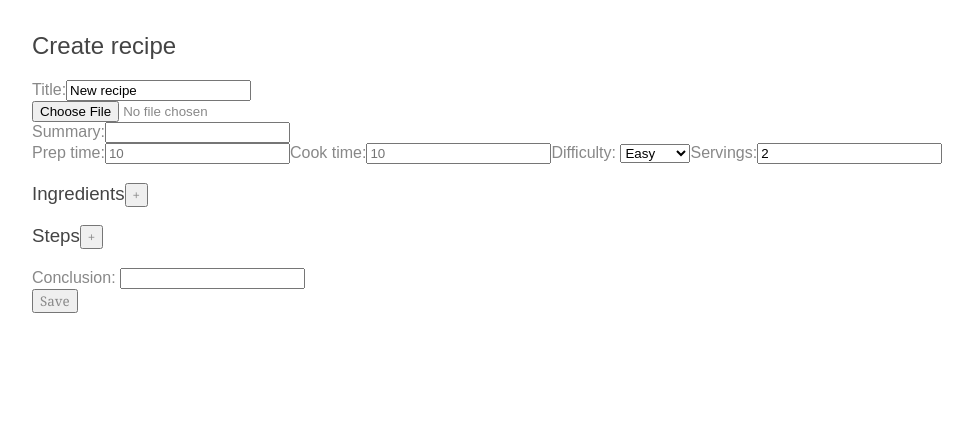
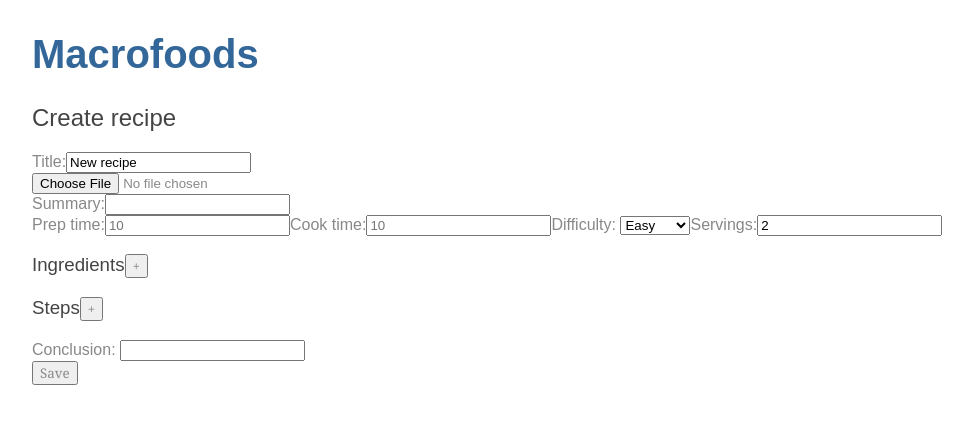
Before and after one commit to zabetak/macrofoods, an Angular app in the folder frontend/: page /recipes/new in a window 1280 px wide. Shown: the top 424 px of the page, without its empty margins (0-973 px from the left). Built offline with nearby package versions, Linux system fonts and the light colour scheme.

Commit message:
Introduce sample navigation among pages using a router

```diff
--- a/frontend/src/app/app.component.html
+++ b/frontend/src/app/app.component.html
@@ -1 +1,2 @@
-<app-create-recipe></app-create-recipe>
+<h1>{{title}}</h1>
+<router-outlet></router-outlet>
```
Also changed, not shown: frontend/src/app/app-routing.module.ts (added, +15 -0 lines), frontend/src/app/app.module.ts (+6 -2 lines).
